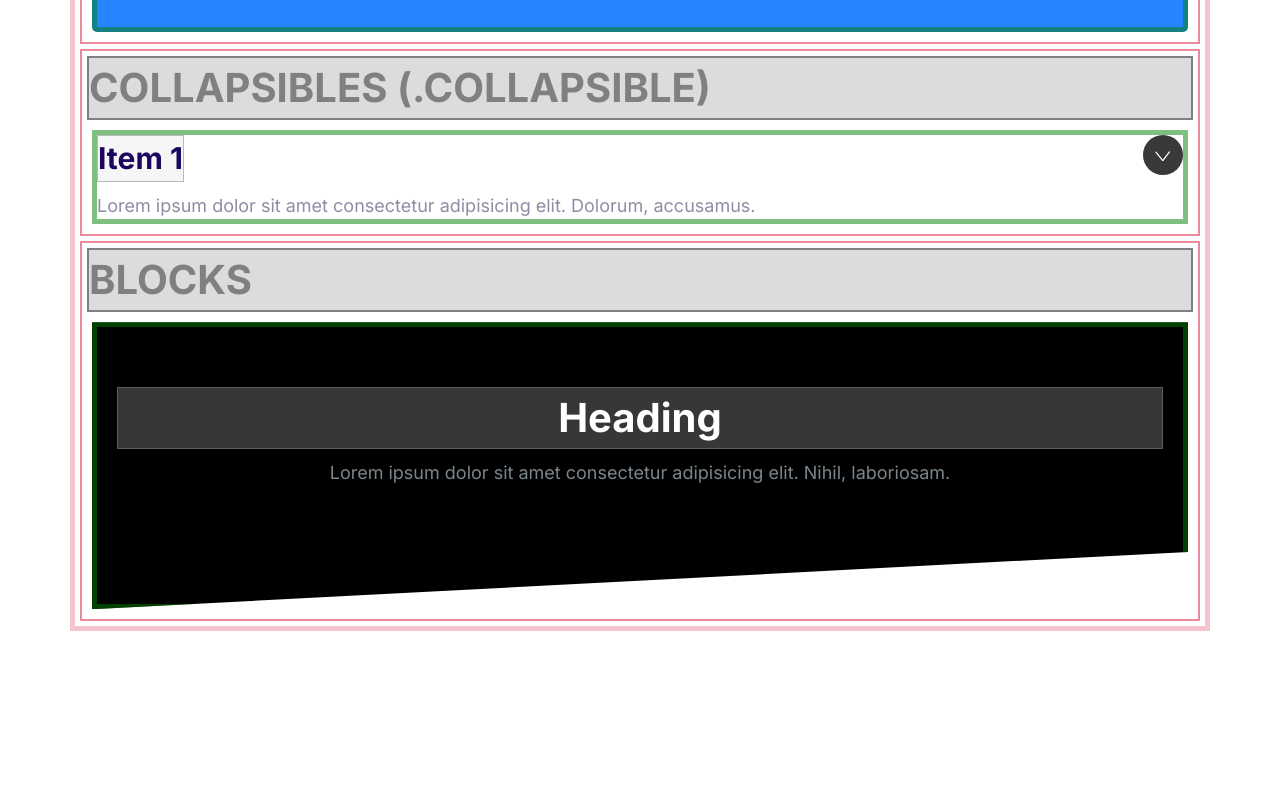
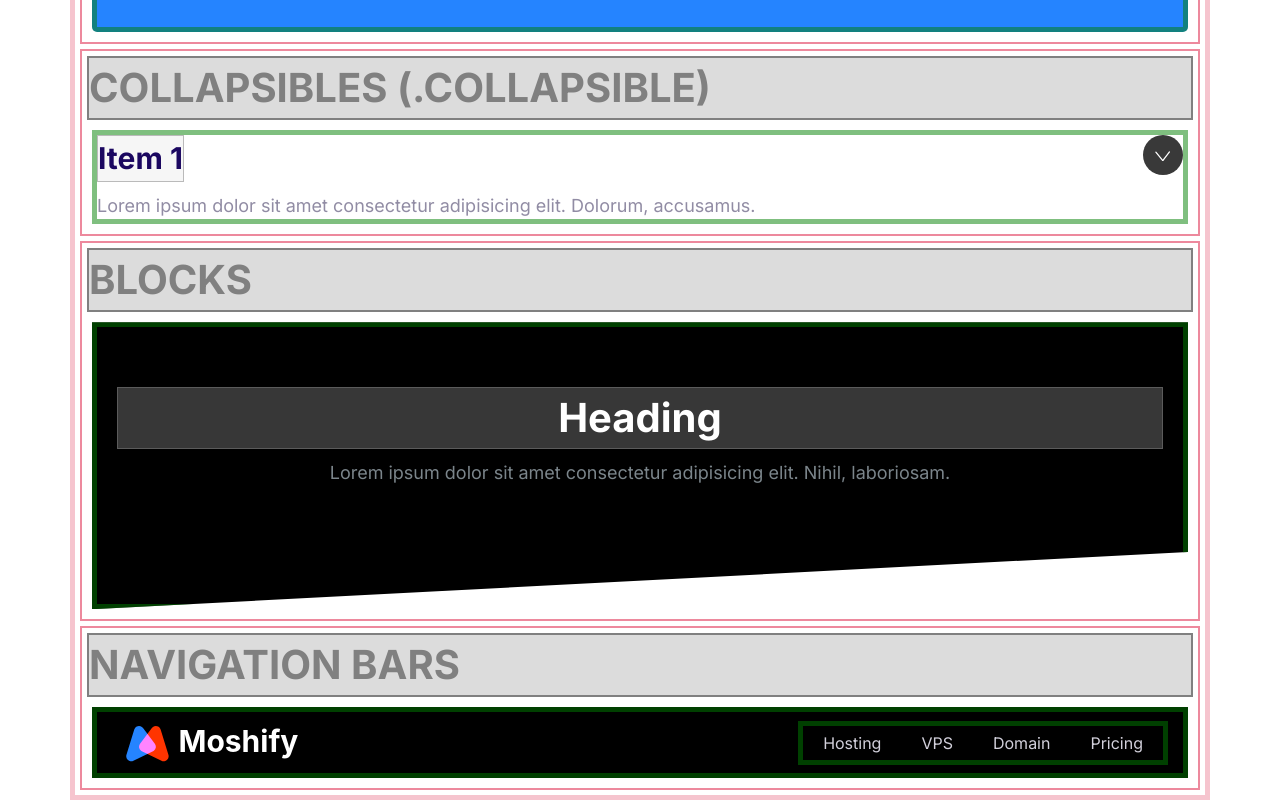
Before and after one commit to pavelklos/moshify, a plain HTML site: page test.html in a window 1280 px wide. Shown: the part 6776-7576 px from the top of the page. Before the commit the page ends 7407 px from the top, so only its background shows below. Drawn offline with Linux system fonts and the light colour scheme.

Commit message:
Navigation Bars

```diff
--- a/css/styles.css
+++ b/css/styles.css
@@ -20,6 +20,7 @@
   --color-secondary-hover: #05cdf0;
   --color-accent-hover: #ec3000;
   --color-white: #fff;
+  --color-black: #000;
   --color-placeholder: #cdcbd7;
   --box-shadow: 0 0 20px 10px #f3f3f3;
 }
@@ -653,3 +654,68 @@ a {
   max-width: 1140px;
   margin: 0 auto;
 }
+
+/* Navigation Bars ************************************************************/
+
+.nav {
+  /* background: #000; */
+  background: var(--color-black);
+  display: flex;
+  justify-content: space-between;
+  flex-wrap: wrap;
+  padding: 0 1rem;
+  align-items: center;
+}
+
+.nav__list {
+  width: 100%;
+  margin: 0;
+}
+
+.nav__item {
+  padding: 0.5rem 2rem;
+  border-bottom: 1px solid #222;
+}
+
+.nav__item > a {
+  color: #d2d0db;
+  transition: color 0.3s;
+}
+
+.nav__item > a:hover {
+  color: #fff;
+}
+
+.nav__toggler {
+  opacity: 0.5;
+  transition: box-shadow 0.15s;
+  cursor: pointer;
+}
+
+.nav.collapsible--expanded .nav__toggler {
+  opacity: 1;
+  box-shadow: 0 0 0 3px #666;
+  border-radius: 5px;
+}
+
+.nav__brand {
+  transform: translateY(5px);
+}
+
+@media screen and (min-width: 768px) {
+  .nav__toggler {
+    display: none;
+  }
+
+  .nav__list {
+    width: auto;
+    display: flex;
+    font-size: 1.6rem;
+    max-height: 100%;
+    opacity: 1;
+  }
+
+  .nav__item {
+    border: 0;
+  }
+}
--- a/css/test.css
+++ b/css/test.css
@@ -110,6 +110,8 @@ h6 {
 
 /* Blocks *********************************************************************/
 
+/* Navigation Bars ************************************************************/
+
 .list,
 .card,
 .plan,
@@ -119,7 +121,8 @@ h6 {
 .testimonial,
 .callout,
 .collapsible,
-.block {
+.block,
+.nav {
   margin: 0.5rem;
   /* border: 5px solid rgba(220, 20, 60, 0.5); */
   border: 5px solid rgba(0, 128, 0, 0.5);
--- a/test.html
+++ b/test.html
@@ -420,6 +420,7 @@
       </div>
     </section>
 
+    <!-- Blocks -->
     <section>
       <h2>Blocks</h2>
       <div>
@@ -435,6 +436,27 @@
       </div>
     </section>
 
+    <!-- Navigation Bars -->
+    <section>
+      <h2>Navigation Bars</h2>
+      <div>
+        <nav class="nav collapsible">
+          <a class="nav__brand" href="/"
+            ><img src="images/logo.svg" alt=""
+          /></a>
+          <svg class="icon icon--white nav__toggler">
+            <use xlink:href="images/sprite.svg#menu"></use>
+          </svg>
+          <ul class="list nav__list collapsible__content">
+            <li class="nav__item"><a href="#">Hosting</a></li>
+            <li class="nav__item"><a href="#">VPS</a></li>
+            <li class="nav__item"><a href="#">Domain</a></li>
+            <li class="nav__item"><a href="#">Pricing</a></li>
+          </ul>
+        </nav>
+      </div>
+    </section>
+
     <!-- JavaScript ******************************************************** -->
     <script src="js/main.js"></script>
   </body>
```
Also changed, not shown: components/navbar.html (added, +14 -0 lines), index.html (+17 -0 lines), images/logo.svg (added), 1 other file.
